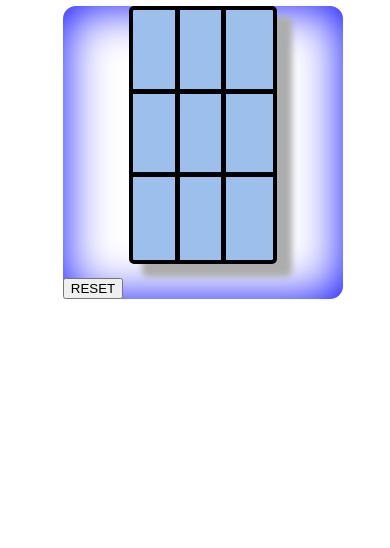
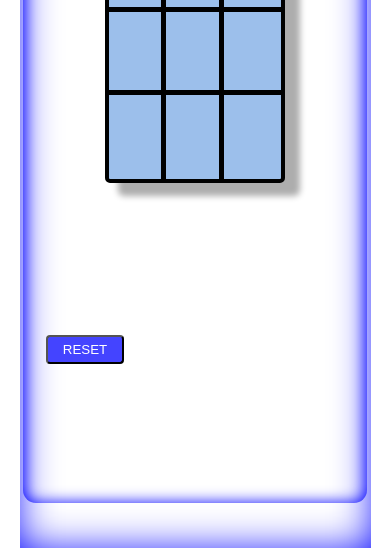
Before and after one commit to himanshu12kumar/TicTacToi.github.io, a plain HTML site: page index.html in a window 390 px wide. Shown: the part 296-844 px from the top of the page. Drawn offline with nearby package versions, Linux system fonts and the light colour scheme.

Commit message:
Update tictactoyStyle.css

```diff
--- a/tictactoyStyle.css
+++ b/tictactoyStyle.css
@@ -4,14 +4,28 @@
         justify-content: center;
         align-items: center;
         width: 100%;
-        height: 95vh;
+        height: 100vh;
         background-color: white;
+        margin: 0;
+        padding: 0;
+    }
+    .topmost{
+        width: 90%;
+        height: 100%;
+        display: flex;
+        flex-direction: column;
+        align-items: center;
+        justify-content: center;
+        box-shadow: 0 0 41px -4px blue inset;
+    }
+    #tic{
+        margin: 0;
     }
     .upper{
         width: 75%;
         display: flex;
         flex-direction: row;
-        height: 82%;
+        height: 85%;
         align-items: center;
         justify-content: space-evenly;
         border-radius: 13px;
@@ -46,6 +60,17 @@
     .cell.highlight{
         background-color: #e7e74e;
     }
+    .dance_doll{
+        display: flex;
+        align-items: center;
+        justify-content: center;
+    }
+    #reset{
+        padding: 5px 15px;
+        background-color: #4444ff;
+        border-radius: 4px;
+        color: white;
+    }
 #dance_tady{
     transition: 1s;
     width: 0%;
@@ -61,14 +86,13 @@
     font-size: 24px;
     font-family: sans-serif;
     color: #464646;
-    margin: 0px 0 0 30px;
+    margin: 0;
 }
 #result_zero{
     font-weight: 300;
     font-size: 24px;
     font-family: sans-serif;
     color: #464646;
-    margin-left: 30px;
 }
 
 @media (max-width: 768px){
@@ -94,8 +118,9 @@
 @media (max-width: 576px){
     .upper {
         flex-direction: column;
-        width: 100%;
-        height: 100%;
+        width: 98%;
+        height: 85%;
+        box-shadow: 0 0 15px 0px blue inset;
     }
     .board {
         width: 50%;
@@ -103,4 +128,10 @@
     .details {
         flex-direction: row;
     }
+    #result {
+        margin-left: 20px;
+    }
+    #result_zero {
+        margin-left: 20px;
+    }
 }
```
